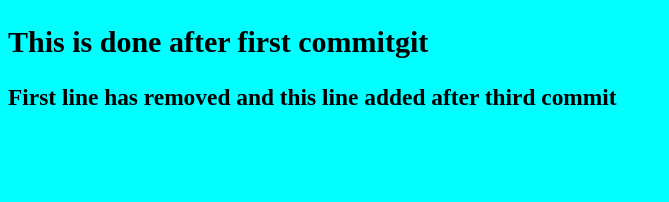
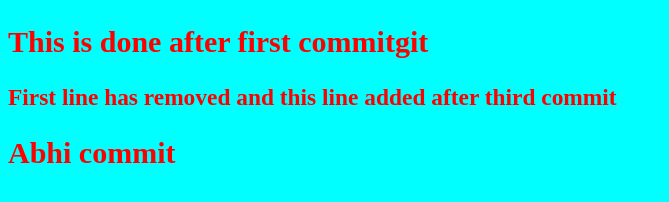
Before and after one commit to kauishanshal/firstrep, a plain HTML site: page index.html in a window 1280 px wide. Shown: the whole page, without its empty margins (0-669 px from the left). Drawn offline with Linux system fonts and the light colour scheme.

Commit message:
6th commit

```diff
--- a/index.html
+++ b/index.html
@@ -10,5 +10,6 @@
 <body>
     <h2>This is done after first commitgit</h2>
     <h3>First line has removed and this line added after third commit</h3>
+    <h2>Abhi commit</h2>
 </body>
 </html>
--- a/style.css
+++ b/style.css
@@ -1,4 +1,5 @@
 body{
     background-color: aqua;
     font-size: 20px;
+    color:red
 }
```
